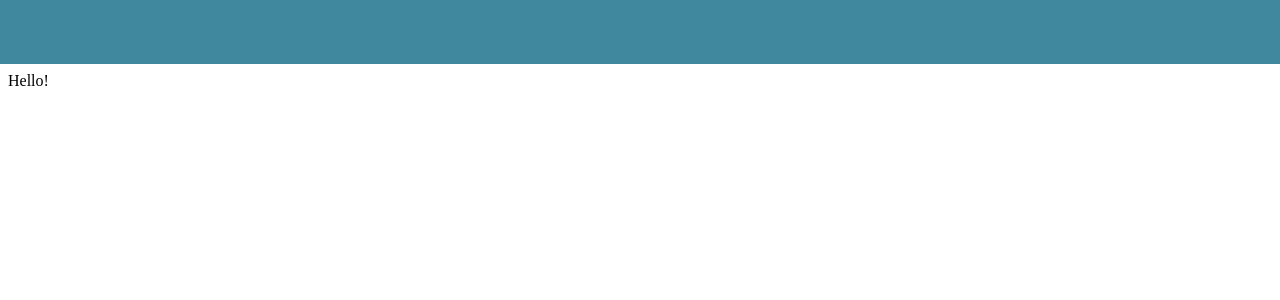
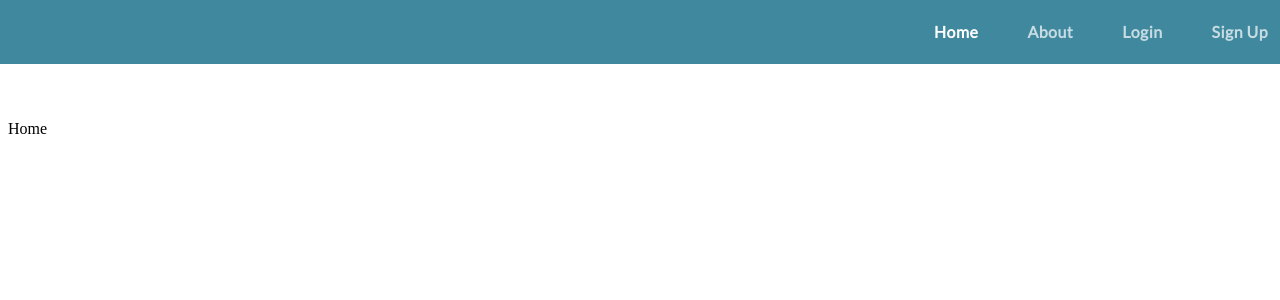
Before and after one commit to BW-CoMake/Front-End, a React (Create React App) app in the folder comake/: page / in a window 1280 px wide. Shown: the top 300 px of the page. Built offline with nearby package versions, Linux system fonts and the light colour scheme.

Commit message:
set up routing for menu tabs, started drawer for menu responsiveness

```diff
--- a/comake/src/App.js
+++ b/comake/src/App.js
@@ -1,4 +1,5 @@
 import React from 'react';
+import { BrowserRouter as Router, Route, Switch } from 'react-router-dom';
 import { ThemeProvider } from '@material-ui/styles';
 
 import theme from './ui/Theme';
@@ -8,8 +9,15 @@ import Header from './ui/Header';
 function App() {
   return (
     <ThemeProvider theme={theme}>
-      <Header />
-      Hello!
+      <Router>
+        <Header />
+        <Switch>
+          <Route exact path="/" component={() => <div>Home</div>} />
+          <Route exact path="/about" component={() => <div>About</div>} />
+          <Route exact path="/login" component={() => <div>Login</div>} />
+          <Route exact path="/register" component={() => <div>Sign Up</div>} />
+        </Switch>
+      </Router>
     </ThemeProvider>
   );
 }
--- a/comake/src/ui/Header.js
+++ b/comake/src/ui/Header.js
@@ -1,15 +1,48 @@
-import React from 'react';
+import React, { useState, useEffect } from 'react';
+import { Link } from 'react-router-dom';
 import AppBar from '@material-ui/core/AppBar';
 import Toolbar from '@material-ui/core/Toolbar';
+import Tabs from '@material-ui/core/Tabs';
+import Tab from '@material-ui/core/Tab';
 import useScrollTrigger from '@material-ui/core/useScrollTrigger';
+import SwipeableDrawer from '@material-ui/core/SwipeableDrawer';
+import IconButton from '@material-ui/core/IconButton';
+import MenuIcon from '@material-ui/icons/Menu';
 import { makeStyles } from '@material-ui/styles';
+import useMediaQuery from '@material-ui/core/useMediaQuery';
+import { useTheme } from '@material-ui/core/styles';
 
 // import logo from '../assets/logo.png';
 
 const useStyles = makeStyles(theme => ({
     toolbarMargin: {
-        ...theme.mixins.toolbar
-    }
+        ...theme.mixins.toolbar,
+        marginBottom: "3em",
+        [theme.breakpoints.down("med")]: {
+            marginBottom: "2em"
+        },
+        [theme.breakpoints.down("xs")]: {
+            marginBottom: "1.25em"
+        }
+    },
+    tabContainer: {
+        marginLeft: "auto",
+    },
+    tab: {
+        ...theme.typography.tab,
+        minWidth: 10,
+        marginLeft: "25px"
+    },
+    drawerIcon: {
+        height: "50px",
+        width: "50px"
+    },
+    drawerIconContainer: {
+        marginLeft: "auto",
+        "&:hover": {
+            backgroundColor: "transparent"
+        }
+    },
 }))
 
 function ElevationScroll(props) {
@@ -27,13 +60,79 @@ function ElevationScroll(props) {
 
 export default function Header(props) {
     const classes = useStyles();
+    const theme = useTheme();
+
+    const matchesMD = useMediaQuery(theme.breakpoints.down("md"));
+    const matchesSM = useMediaQuery(theme.breakpoints.down("sm"));
+    const matchesXS = useMediaQuery(theme.breakpoints.down("xs"));
+
+    const iOS = process.browser && /iPad|iPhone|iPod/.test(navigator.userAgent);
+
+    const [openDrawer, setOpenDrawer] = useState(false);
+    const [value, setValue] = useState(0);
+
+    const handleChange = (e, newValue) => {
+        setValue(newValue);
+    };
+
+    useEffect(() => {
+        if (window.location.pathname === "/" && value !== 0) {
+            setValue(0)
+        } else if (window.location.pathname === "/about" && value !== 1) {
+            setValue(1)
+        } else if (window.location.pathname === "/login" && value !== 2) {
+            setValue(2)
+        } else if (window.location.pathname === "/register" && value !== 3) {
+            setValue(3)
+        }
+    }, [value]);
+
+    const tabs = (
+        <>
+            <Tabs
+                value={value}
+                onChange={handleChange} className={classes.tabContainer}
+                indicatorColor="primary">
+                <Tab className={classes.tab}
+                    component={Link}
+                    to="/"
+                    label="Home" />
+                <Tab className={classes.tab}
+                    component={Link}
+                    to="/about"
+                    label="About" />
+                <Tab className={classes.tab}
+                    component={Link}
+                    to="/login"
+                    label="Login" />
+                <Tab className={classes.tab}
+                    component={Link}
+                    to="/register"
+                    label="Sign Up" />
+            </Tabs>
+        </>
+    );
+
+    const drawer = (
+        <>
+            <SwipeableDrawer disableBackdropTransition={!iOS} disableDiscovery={iOS} open={openDrawer} onClose={() => setOpenDrawer(false)} onOpen={() => setOpenDrawer(true)}>
+                Example Drawer
+            </SwipeableDrawer>
+            <IconButton
+            className={classes.drawerIconContainer}
+            onClick={() => setOpenDrawer(!openDrawer)} disableRipple>
+                <MenuIcon className={classes.drawerIcon}/>
+            </IconButton>
+        </>
+    )
 
     return (
         <>
             <ElevationScroll>
                 <AppBar color="primary">
-                    <Toolbar>
+                    <Toolbar disableGutters>
                         {/* <img src={logo} alt="company logo" /> */}
+                        {matchesMD ? drawer : tabs}
                     </Toolbar>
                 </AppBar>
             </ElevationScroll>
```
